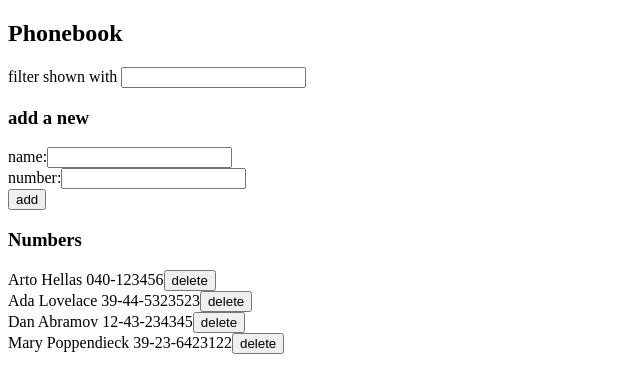
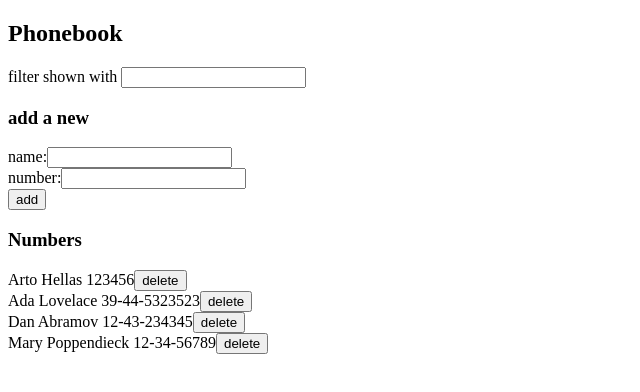
Before and after one commit to janpatrick-dev/fullstackopen, a React (Create React App) app in the folder part2/phonebook/: page / in a window 1280 px wide. Shown: the top 392 px of the page, without its empty margins (0-640 px from the left). Built offline with nearby package versions, Linux system fonts and the light colour scheme; data requests are answered from the project's data file.

Commit message:
completed part 2 - exercise 2.15

```diff
--- a/part2/phonebook/db.json
+++ b/part2/phonebook/db.json
@@ -2,7 +2,7 @@
   "persons": [
     {
       "name": "Arto Hellas",
-      "number": "040-123456",
+      "number": "123456",
       "id": 1
     },
     {
@@ -17,7 +17,7 @@
     },
     {
       "name": "Mary Poppendieck",
-      "number": "39-23-6423122",
+      "number": "12-34-56789",
       "id": 4
     }
   ]
--- a/part2/phonebook/src/App.js
+++ b/part2/phonebook/src/App.js
@@ -33,19 +33,27 @@ const App = () => {
   const handleSubmit = (e) => {
     e.preventDefault();
     const newPerson = { name: newName, number: newNumber, id: persons.length + 1 }
-    const newPersonExists = persons.filter((person) => person.name === newPerson.name).length > 0;
+    const existingPerson = persons.find((person) => person.name === newPerson.name);
 
     setNewName('');
     setNewNumber('');
-    if (newPersonExists) {
-      return alert(`${newPerson.name} is already added to phonebook`);
+    if (existingPerson) {
+      const promptText = `${newPerson.name} is already added to phone book, replace the old number with a new one?`;
+      if (window.confirm(promptText)) {
+        personService
+          .update(existingPerson.id, newPerson)
+          .then((returnedPerson) => {
+            console.log(returnedPerson);
+            setPersons(persons.map((person) => person.id !== returnedPerson.id ? person : returnedPerson ));
+          });
+      }
+    } else {
+      personService
+        .create(newPerson)
+        .then((returnedPerson) => {
+          setPersons([...persons, returnedPerson]);
+        });
     }
-
-    personService
-      .create(newPerson)
-      .then((returnedPerson) => {
-        setPersons([...persons, returnedPerson]);
-      });
   }
 
   const handleDelete = (e, id) => {
--- a/part2/phonebook/src/services/persons.js
+++ b/part2/phonebook/src/services/persons.js
@@ -12,8 +12,13 @@ const create = (newPerson) => {
   return request.then((response) => response.data);
 }
 
+const update = (id, updatedPerson) => {
+  const request = axios.put(`${baseUrl}/${id}`, updatedPerson);
+  return request.then((response) => response.data);
+}
+
 const remove = (id) => {
   return axios.delete(`${baseUrl}/${id}`);
 }
 
-export default { getAll, create, remove };
+export default { getAll, create, update, remove };
```
